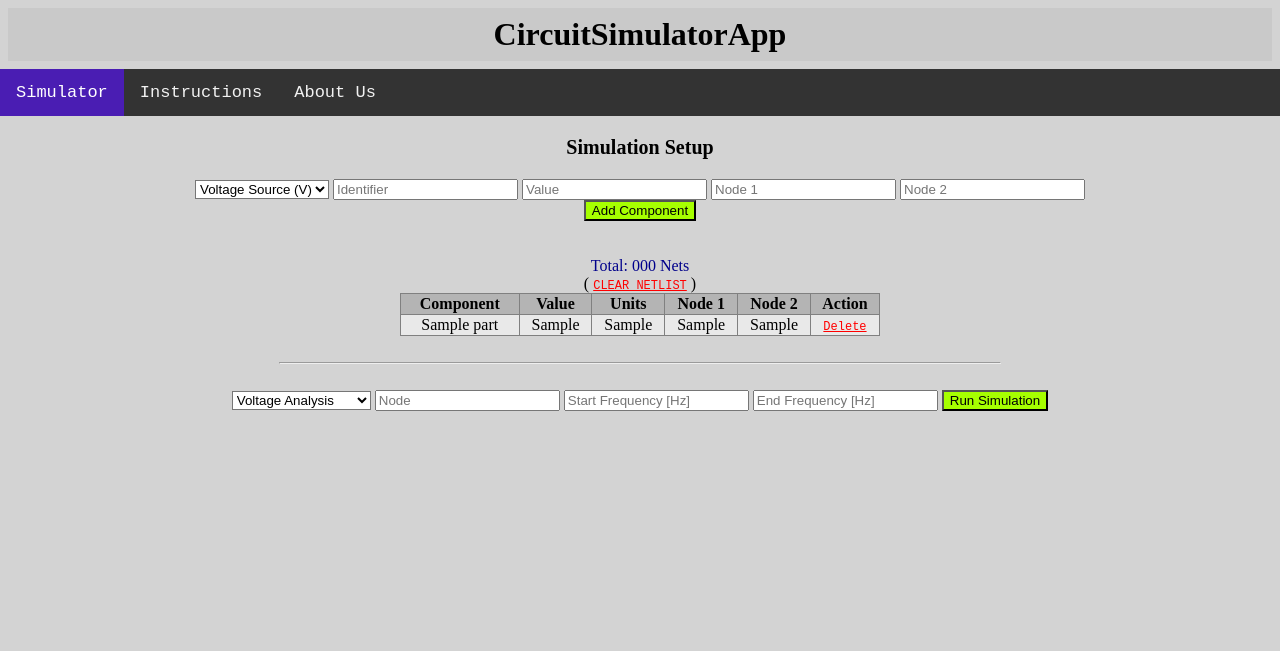
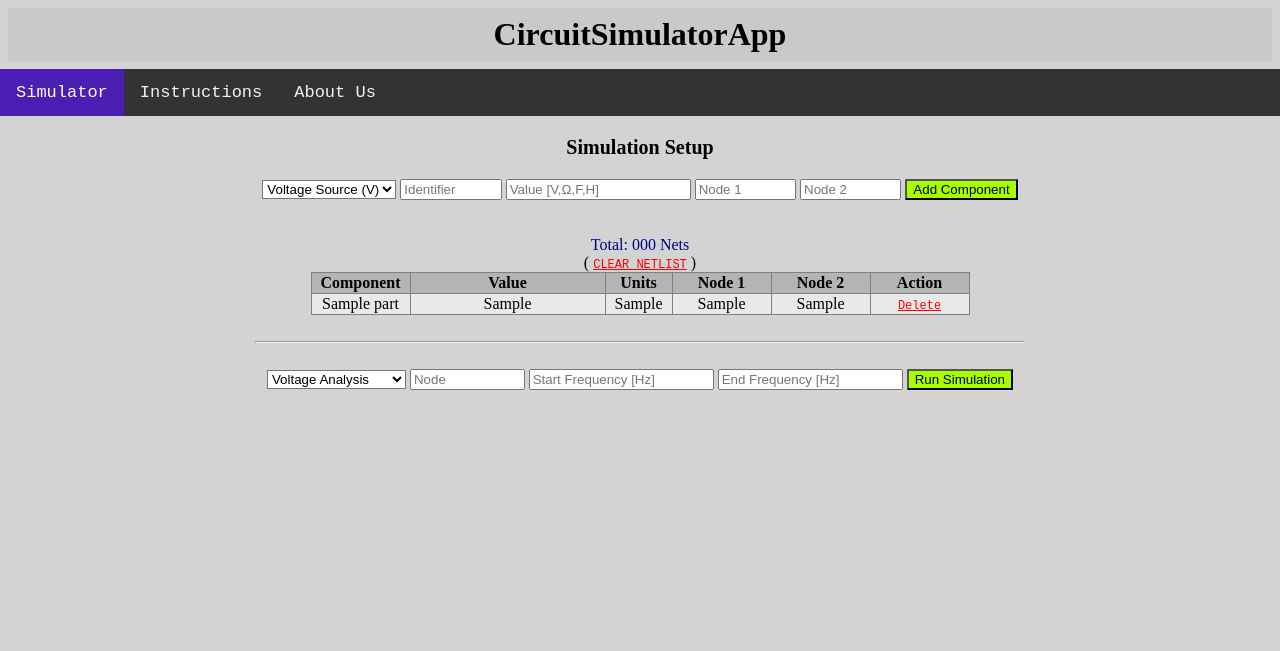
Before and after one commit to JustinSward/cloudsim, a Flask app: template templates/index.html in a window 1280 px wide. Shown: the top 651 px of the page. Run offline with Flask 2, Linux system fonts and the light colour scheme; the template is opened without the code that fills it: most values are stand-ins (such as "Sample title", 1, 10 or a date in 2020).

Commit message:
Added comments, fixed part delete count, improved input and table sizing, scaling

```diff
--- a/main.py
+++ b/main.py
@@ -2,25 +2,26 @@ from flask import Flask, render_template, url_for, request, redirect
 from datetime import datetime
 from operator import itemgetter, attrgetter
 
-app = Flask(__name__)
+# PROGRAMMED BY JUSTIN SWARD
 
+app = Flask(__name__)       # Use the flask Python web framework
 
 # Definition of the Part class
-# @param partType The type of part (0=VDC, 1=VAC, 2=Resistor, 3=Capacitor,4=Inductor)
-# @param partId The instance of the part within that type
-# @param partValue The absolute value in base units (Ohms, Farads, Henries) of the part
-# @param node1 The numerical value of the positive or first node the part is connected
-# @param node2 The numerical value of the negative or second node the part is connected
+# @param input partType The type of part (0=VDC, 1=VAC, 2=Resistor, 3=Capacitor,4=Inductor)
+# @param input partId The instance of the part within that type
+# @param input partValue The absolute value in base units (Ohms, Farads, Henries) of the part
+# @param input node1 The numerical value of the positive or first node the part is connected
+# @param input node2 The numerical value of the negative or second node the part is connected
 class Part:
     number_of_parts = 0 # Keeps track of the number of parts
 
     def __init__(self, partType, partId,partValue, node1, node2):
-        self.partType = partType
-        self.partId = partId    #TYPE CAST TO int() if needed!
-        self.partValue = partValue
-        self.node1 = node1
-        self.node2 = node2
-        Part.number_of_parts += 1
+        self.partType = partType        # Component type (V,R,C,L,...)
+        self.partId = partId            # Component numeric identifier
+        self.partValue = partValue      # Component value (numeric)
+        self.node1 = node1              # Component first node (+ve if applicable)
+        self.node2 = node2              # Component second node (-ve if applicable)
+        Part.number_of_parts += 1       # Increment the number of parts in the Part class
 
     def getType(self):
         return self.partType
@@ -37,31 +38,30 @@ class Part:
     def getNode2(self):
         return self.node2
 
+    # Returns a string value for the units based on the part type
     def getUnits(self):
         if self.partType == "V":
-            return "Volts"
+            return "V"
         elif self.partType == "R":
-            return "Ohms"
+            return "\u03A9"
         elif self.partType == "C":
-            return "Farads"
+            return "F"
         elif self.partType == "L":
-            return "Henry"
+            return "H"
 
+    # Returns the full part name based on the part type and ID
     def getPartName(self):
         return str(self.partType) + str(self.partId)
-
-    def deletePart(self):   # NEEDS TO BE COMPLETED!! (find index of part, remove part from parts_name_list, etc)
-        Part.number_of_parts -= 1
-        return True
 
 
 class Simulation:
     def __init__(self, simtype, simnode, simstartfreq, simendfreq):
-        self.simtype = simtype
-        self.simnode = simnode
-        self.simstartfreq = simstartfreq
-        self.simendfreq = simendfreq
+        self.simtype = simtype              # Simulation Type
+        self.simnode = simnode              # Simulation Node
+        self.simstartfreq = simstartfreq    # Simulation Start (low) frequency
+        self.simendfreq = simendfreq        # Simulation End (high) frequency
 
+    # Return string description of the simulation type being run
     def getType(self):
         if self.simtype == "1":
             return "Voltage Reading"
@@ -72,18 +72,21 @@ class Simulation:
         else:
             return "Something went wrong!"
 
+    # Return string of the node to be simulated
     def getNode(self):
         return str(self.simnode)
 
+    # Return string of the simulation start frequency
     def getStart(self):
         return str(self.simstartfreq)
 
+    # Return string of the simulation end frequency
     def getEnd(self):
         return str(self.simendfreq)
 
 
 
-
+# Render main simulator page; Add component to the netlist if one was added
 @app.route('/', methods=['POST', 'GET'])
 def index():
     partAdded = False
@@ -95,7 +98,7 @@ def index():
         form_node1 = request.form['pnode1']
         form_node2 = request.form['pnode2']
         form_name = str(form_type) + str(form_ident)
-        # NEED TO CHECK IF PART NAME IS USED ALREADY --> IF IT IS, DO NOT ADD
+        # Check if part name is already in use -- only add if it is unused
         if any(part.getPartName() == form_name for part in part_array):
             partAdded = False   # Part was NOT added to the net list
             partFailed = True   # Part did failed being added to the net list
@@ -105,12 +108,11 @@ def index():
             partAdded = True    # Part successfully added to the net list
             partFailed = False  # Part did not fail being added to the net list
 
-
     return render_template('index.html', PartHTML = Part, part_arrayHTML = part_array, simHTML = sim, partAddedH = partAdded, partFailedH = partFailed)
 
 
 
-
+# Run simulation using the simulation parameters given
 @app.route('/run', methods=['POST', 'GET'])
 def run():
     if request.method == 'POST':
@@ -122,6 +124,7 @@ def run():
 
 
 
+# Delete all parts in the net list (clear netlist)
 @app.route('/clear')
 def clearList():
     part_array.clear()
@@ -129,19 +132,21 @@ def clearList():
     return redirect('/')
 
 
-@app.route('/delete/<qwerty>')
-def deletePart(qwerty):
+# Delete requested from main page to delete part in net list
+@app.route('/delete/<toDelete>')
+def deletePart(toDelete):
     for part in part_array:
-        if part.getPartName() == qwerty:
+        if part.getPartName() == toDelete:
             index = part_array.index(part)
             print("Index is: " + str(index))
             part_array.pop(index)
+            Part.number_of_parts -= 1
             break
     return redirect('/')
 
 
 
-@app.route('/undo') # BROKEN CURRENTLY -- REMOVES THE WRONG COMPONENT !!!!!!!!!!!!!!!!!!!
+@app.route('/undo') # BROKEN CURRENTLY -- REMOVES THE WRONG COMPONENT !!!
 def undoAdd():
     part_array.pop()
     Part.number_of_parts -= 1
@@ -149,18 +154,20 @@ def undoAdd():
 
 
 
+# Renders the AboutUs web page
 @app.route('/about')
 def about():
     return render_template('about.html')
 
 
+# Renders the Instructions web page
 @app.route('/instructions')
 def instructions():
     return render_template('instructions.html')
 
 
-
+# Run the main program
 if __name__ == "__main__":
-    part_array = []             # Establish the list holding the parts
-    sim = Simulation("0",0,0,0) # Keeps track of the simulation settings
-    app.run(debug=True)
+    part_array = []             # Establish the netlist holding the parts and their information (Parts objects)
+    sim = Simulation("0",0,0,0) # Keeps track of the simulation settings - establish defaults
+    app.run(debug=True) # Add Port 8080 to run virtualenv on the Google Cloud App platform
--- a/static/css/styles.css
+++ b/static/css/styles.css
@@ -30,14 +30,13 @@ body {
 }
 
 .content {
-	width: 75%;
+	width: 80%;
 	margin: auto;
 	text-align: center;
 }
 
 table {
 	border-collapse: collapse;
-	width: 50%;
 	margin: auto;
 	text-align: center;
 }
@@ -45,6 +44,10 @@ table {
 td, th {
 	border: 1px solid grey;
 	background-color:rgb(233, 233, 233)
+}
+
+.aboutustable {
+	width: 100%;
 }
 
 a{
--- a/templates/about.html
+++ b/templates/about.html
@@ -13,11 +13,11 @@
 <h2>About Us</h2>
 
 <div class="content">
-<p>The CircuitSimulatorApp is created by a team of Electrical Engineering students at Carleton University for the final year engineering project.</p>
+<p style="text-align: left;">The CircuitSimulatorApp is created by a team of Electrical Engineering students at Carleton University for the final year engineering project.</p>
 
 <br>
-<table>
-    <tr>
+<table class="aboutustable">
+    <tr">
         <td>Ahmad Osman</td>
         <td><a href="mailto:ahmadosman@cmail.carleton.ca">ahmadosman@cmail.carleton.ca</a></td>
     </tr>
--- a/templates/index.html
+++ b/templates/index.html
@@ -20,10 +20,10 @@
             <option value="C">Capacitor (C)</option>
             <option value="L">Inductor (L)</option>
         </select>
-        <input type="text" name="pident" id="pident" placeholder="Identifier" required>
-        <input type="number" name="pvalue" id="pvalue" placeholder="Value" min="0" step="any" required>
-        <input type="number" name="pnode1" id="pnode1" placeholder="Node 1" min="0" step="1" required>
-        <input type="number" name="pnode2" id="pnode2" placeholder="Node 2" min="0" step="1" required>
+        <input type="text" name="pident" id="pident" placeholder="Identifier" style="width:7em" required>
+        <input type="number" name="pvalue" id="pvalue" placeholder="Value [V,&#937;,F,H]" min="0" step="any" required>
+        <input type="number" name="pnode1" id="pnode1" placeholder="Node 1" min="0" step="1" style="width:7em" required>
+        <input type="number" name="pnode2" id="pnode2" placeholder="Node 2" min="0" step="1" style="width:7em" required>
         <input type="submit" value="Add Component">
     </form>
 
@@ -54,12 +54,12 @@
     <table>
         <thead>
             <tr>
-                <th>Component</th>
-                <th>Value</th>
-                <th>Units</th>
-                <th>Node 1</th>
-                <th>Node 2</th>
-                <th>Action</th>
+                <th style="width:6em">Component</th>
+                <th style="width:12em">Value</th>
+                <th style="width:4em">Units</th>
+                <th style="width:6em">Node 1</th>
+                <th style="width:6em">Node 2</th>
+                <th style="width:6em">Action</th>
             </tr>
             {% for Part in part_arrayHTML %} <!-- Make a new row for each part in the netlist -->
             <tr>
@@ -85,7 +85,7 @@
             <option value="2">Time Analysis</option>
             <option value="3">Frequency Analysis</option>
         </select>
-        <input type="number" name="simnode" id="simnode" placeholder="Node" min="0" step="1" required>
+        <input type="number" name="simnode" id="simnode" placeholder="Node" min="0" step="1" style="width:8em" required>
         <input type="text" name="simstartfreq" id="simstartfreq" placeholder="Start Frequency [Hz]">
         <input type="text" name="simendfreq" id="simendfreq" placeholder="End Frequency [Hz]">
         <input type="submit" value="Run Simulation">
```
